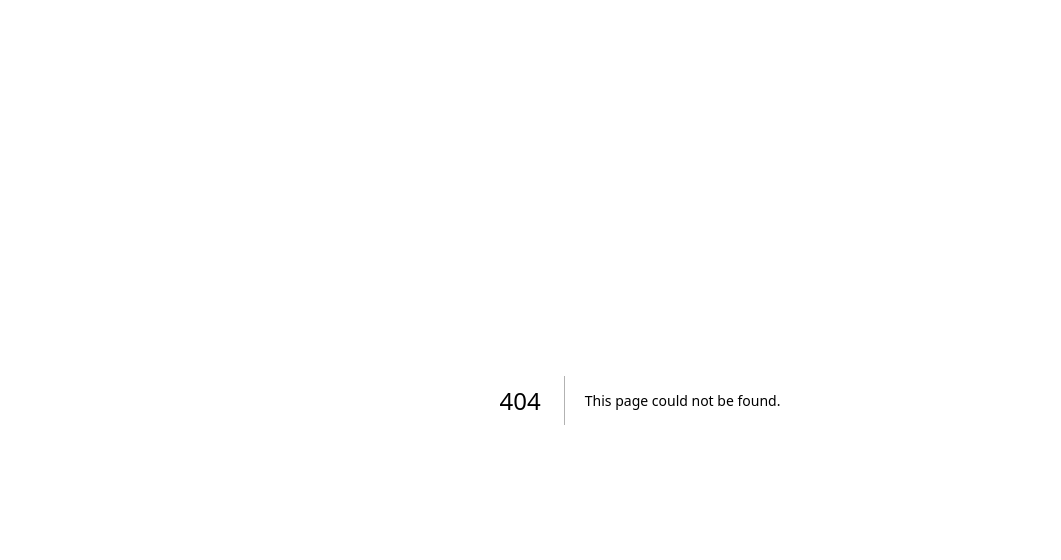
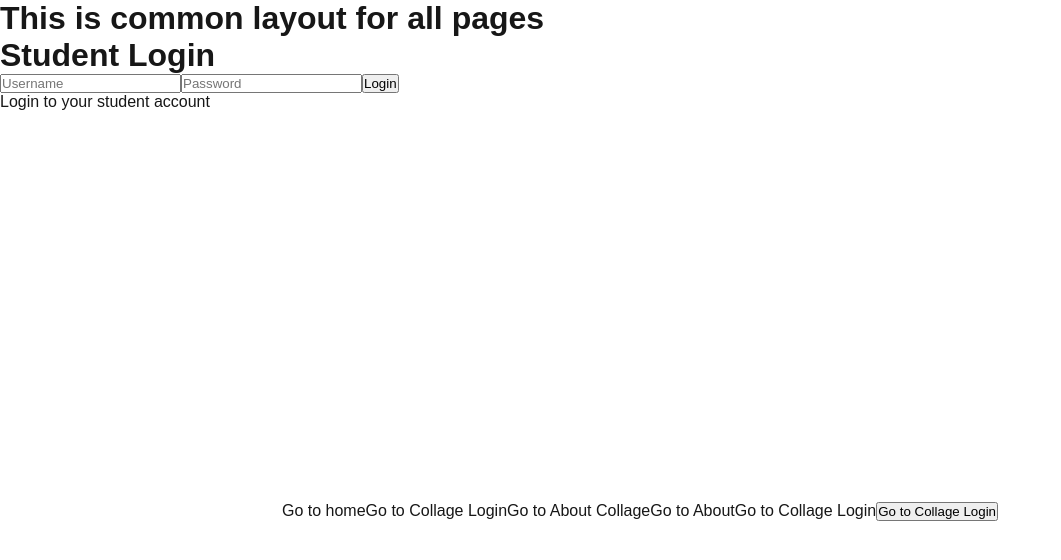
Before and after one commit to Chandan785/Learning-Nextjs-, a Next.js app: page /login/studentlogin in a window 1280 px wide. Before the commit this address had no page. Shown: the top 560 px of the page, without its empty margins (0-1061 px from the left). Built offline with nearby package versions, Linux system fonts and the light colour scheme.

Commit message:
routing,linking& navugation

```diff
--- a/src/app/layout.js
+++ b/src/app/layout.js
@@ -20,6 +20,8 @@ export default function RootLayout({ children }) {
   return (
     <html lang="en">
       <body className={`${geistSans.variable} ${geistMono.variable}`}>
+        <h1>This is common layout for all pages</h1>
+
         {children}
       </body>
     </html>
--- /dev/null
+++ b/src/app/login/login.css
@@ -0,0 +1,6 @@
+.container {
+  display: flex;
+  justify-content: center;
+  align-items: center;
+  height: 100vh;
+}
--- /dev/null
+++ b/src/app/login/studentlogin/page.js
@@ -0,0 +1,30 @@
+'use client'
+import Link from 'next/link';
+import {useRouter} from 'next/navigation';
+import '../login.css';
+const studentlogin = () => {
+  const router = useRouter();
+  return (
+    <div>
+      <h1>Student Login</h1>
+      <form>
+        <input type="text" placeholder="Username" />
+        <input type="password" placeholder="Password" />
+        <button type="submit">Login</button>
+      </form>
+      <p>Login to your student account</p>
+      <div className='container'>
+      <Link href = "/">Go to home</Link>
+      <Link href = "/login/collagelogin">Go to Collage Login</Link>
+      <Link href = "/about/aboutcollage">Go to About Collage</Link>
+      <Link href = "/about">Go to About</Link>
+      <br />
+      <Link href = "/login/collagelogin">Go to Collage Login</Link>
+      <br/>
+      <button onClick={() => router.push('/login/collagelogin')}>Go to Collage Login</button>
+      </div>
+
+    </div>
+  );
+}
+export default studentlogin;
```
Also changed, not shown: src/app/about/aboutcollage/page.js (added, +14 -0 lines), src/app/about/page.js (+22 -2 lines), src/app/login/collagelogin/page.js (added, +17 -0 lines), src/app/login/page.js (+19 -5 lines), src/app/page.js (+21 -4 lines).
